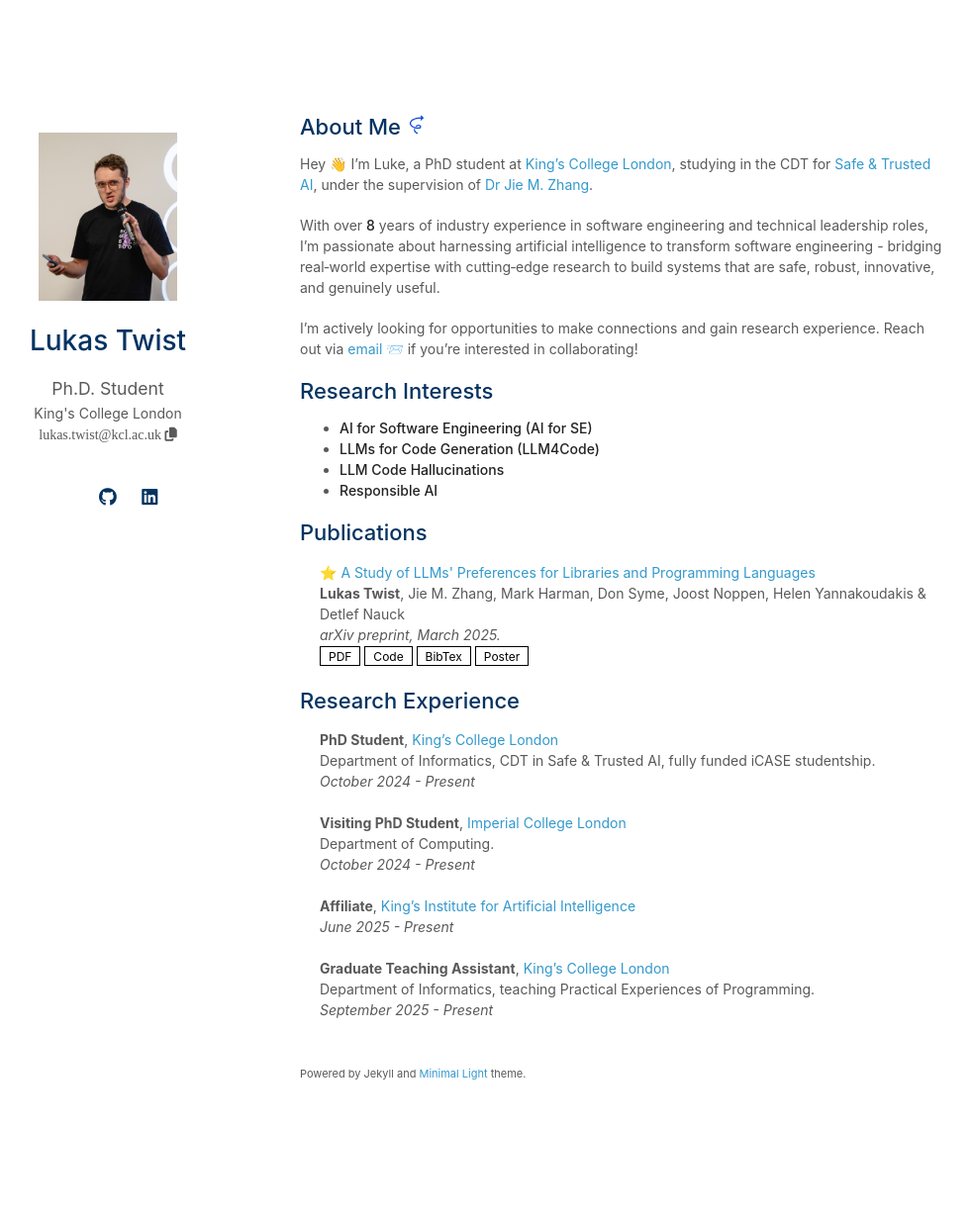
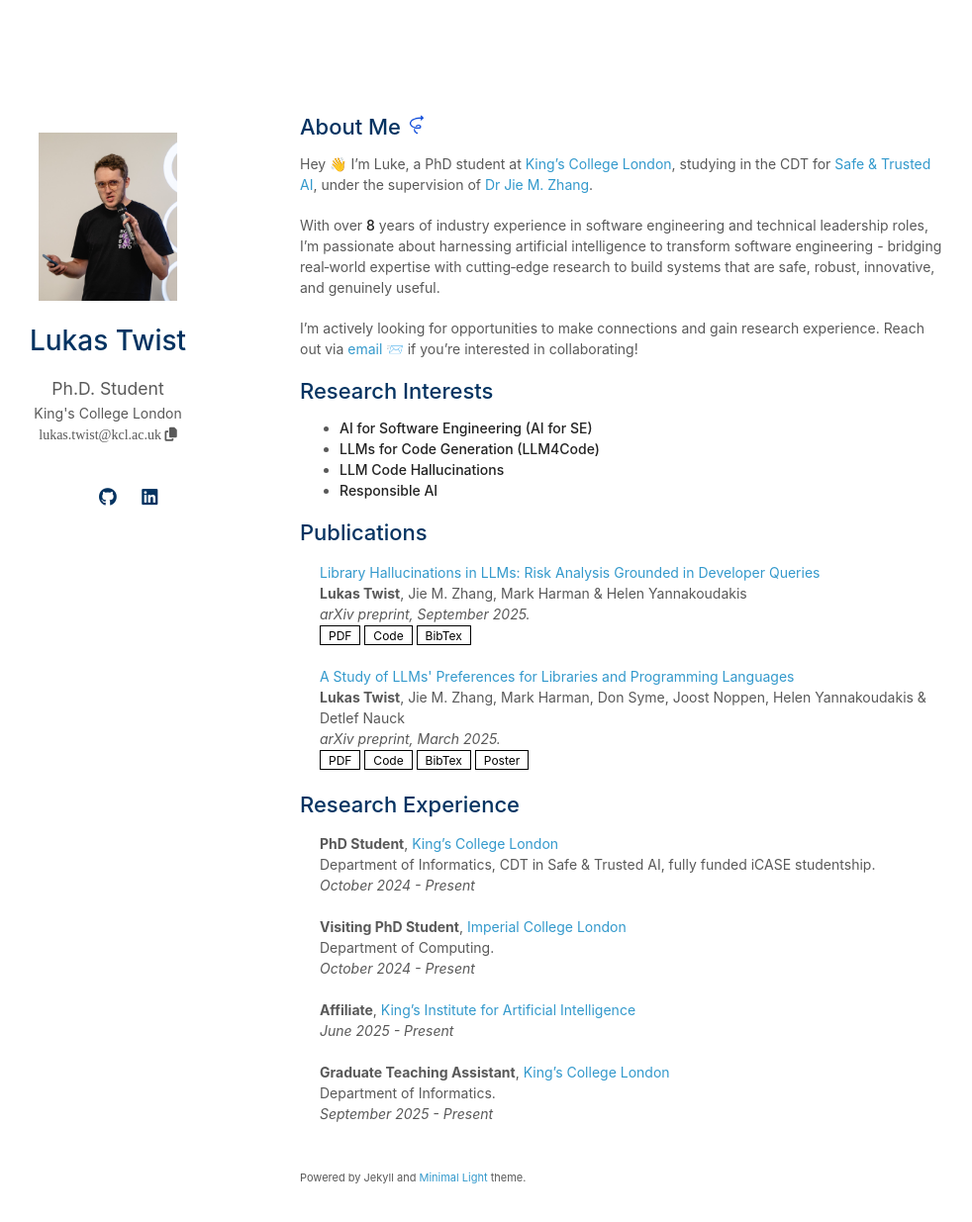
Before and after one commit to itsluketwist/itsluketwist.github.io, a Jekyll site: the page built from index.md, in a window 1280 px wide and 1269 px high. Shown: the top 1235 px of the window at 99% size, without its empty margins (167-1149 px from the left). Built offline with Jekyll 4.4.1, drawn with Linux system fonts in a browser that asks for light colours; a style sheet for code colours, icons or effects is not loaded; our own code applies the rules of GitHub Pages for plain Markdown files.

Commit message:
Add new paper.

```diff
--- a/_data/experience.yml
+++ b/_data/experience.yml
@@ -22,7 +22,7 @@ main:
 
   - title: Graduate Teaching Assistant
     organisation: "King’s College London"
-    extra: "Department of Informatics, teaching Practical Experiences of Programming."
+    extra: "Department of Informatics."
     start: September 2025
     end: Present
     website: "https://www.kcl.ac.uk/informatics"
--- a/_data/publications.yml
+++ b/_data/publications.yml
@@ -1,6 +1,13 @@
 main:
 
-  - title: "⭐️ A Study of LLMs' Preferences for Libraries and Programming Languages"
+  - title: "Library Hallucinations in LLMs: Risk Analysis Grounded in Developer Queries"
+    authors: <b>Lukas Twist</b>, Jie M. Zhang, Mark Harman & Helen Yannakoudakis
+    venue: arXiv preprint, September 2025.
+    pdf: https://arxiv.org/abs/2509.22202/
+    code: https://github.com/itsluketwist/realistic-library-hallucinations/
+    bibtex: ./assets/bibtex/arxiv-realistic-library-hallucinations.txt
+
+  - title: "A Study of LLMs' Preferences for Libraries and Programming Languages"
     authors: <b>Lukas Twist</b>, Jie M. Zhang, Mark Harman, Don Syme, Joost Noppen, Helen Yannakoudakis & Detlef Nauck
     venue: arXiv preprint, March 2025.
     pdf: https://arxiv.org/abs/2503.17181/
--- a/_includes/publications.md
+++ b/_includes/publications.md
@@ -6,7 +6,7 @@
 
 <div class="pub-row">
   <div class="col-sm-9" style="position: relative;padding-right: 15px;padding-left: 20px;">
-      <div class="title"><a href="{{ link.pdf }}">{{ link.title }}</a></div>
+      <div class="title"><a href="{{ link.pdf }}"  target="_blank">{{ link.title }}</a></div>
       <div class="author">{{ link.authors }}</div>
       <div class="periodical"><em>{{ link.venue }}</em>
       </div>
--- a/assets/bibtex/arxiv-llm-code-bias.txt
+++ b/assets/bibtex/arxiv-llm-code-bias.txt
@@ -3,5 +3,6 @@
   author = {Twist, Lukas and Zhang, Jie M. and Harman, Mark and Syme, Don and Noppen, Joost and Yannakoudakis, Helen and Nauck, Detlef},
   year = {2025},
   publisher = {arXiv},
-  url = {http://arxiv.org/abs/2503.17181},
+  url = {http://arxiv.org/abs/2503.17181/},
+  doi = {10.48550/arXiv.2503.17181},
 }
--- /dev/null
+++ b/assets/bibtex/arxiv-realistic-library-hallucinations.txt
@@ -0,0 +1,8 @@
+@misc{twistLibraryHallucinationsLLMs2025,
+  title = {Library {{Hallucinations}} in {{LLMs}}: {{Risk Analysis Grounded}} in {{Developer Queries}}},
+  author = {Twist, Lukas and Zhang, Jie M. and Harman, Mark and Yannakoudakis, Helen},
+  year = {2025},
+  publisher = {arXiv},
+  url = {http://arxiv.org/abs/2509.22202/},
+  doi = {10.48550/arXiv.2509.22202},
+}
```
